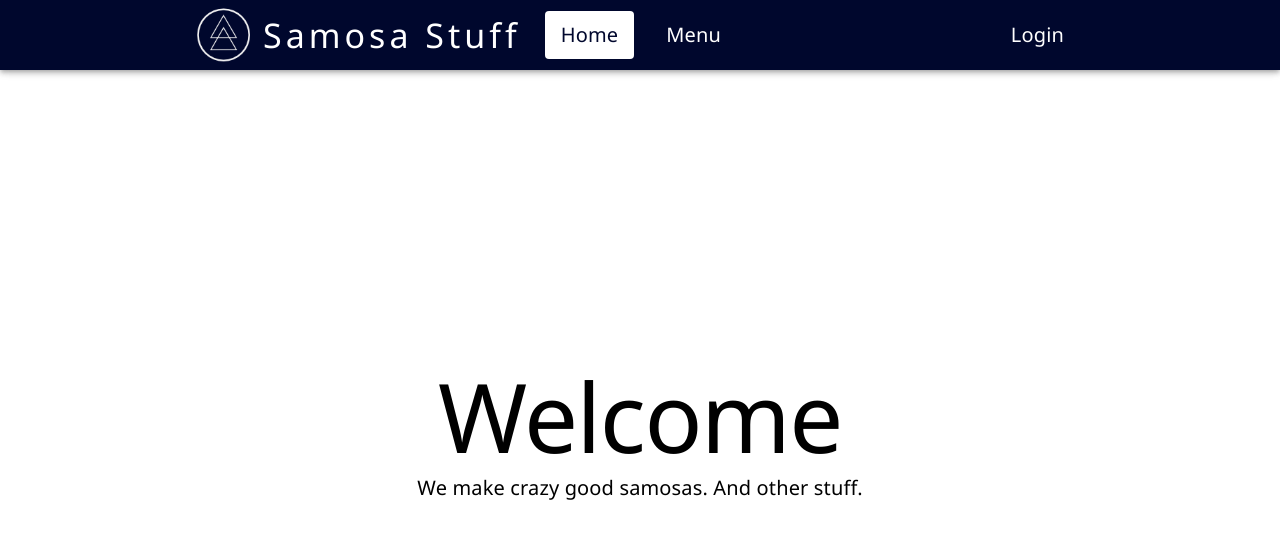
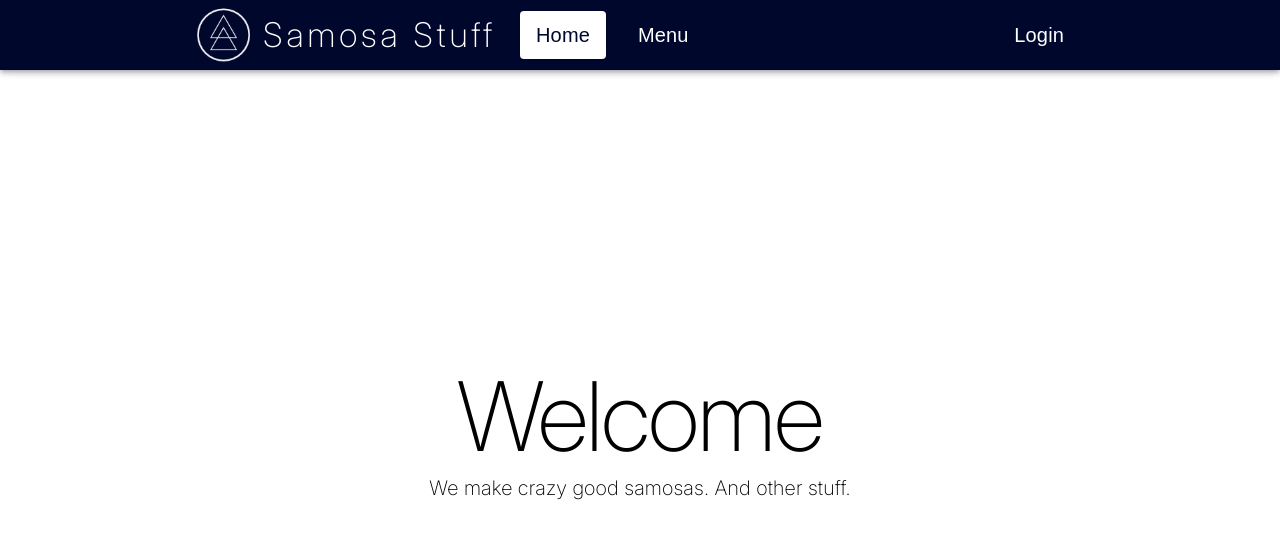
Before and after one commit to imadsyed333/samosa-stuff-mono, a React (Create React App) app in the folder apps/frontend/: page / in a window 1280 px wide. Shown: the top 538 px of the page. Built offline with nearby package versions, Linux system fonts and the light colour scheme; no server answers.

Commit message:
Removing traces of old fonts

```diff
--- a/apps/frontend/src/App.css
+++ b/apps/frontend/src/App.css
@@ -1,24 +1,3 @@
-* {
-  font-family: 'Segoe UI';
-}
-
 .App {
   text-align: center;
-  font-family: 'Segoe UI';
-  font-weight: 100;
 }
-
-div {
-  font-family: 'Segoe UI', Tahoma, Geneva, Verdana, sans-serif;
-}
-
-.App-header {
-  background-color: #282c34;
-  min-height: 100vh;
-  display: flex;
-  flex-direction: column;
-  align-items: center;
-  justify-content: center;
-  font-size: calc(10px + 2vmin);
-  color: white;
-}
```
